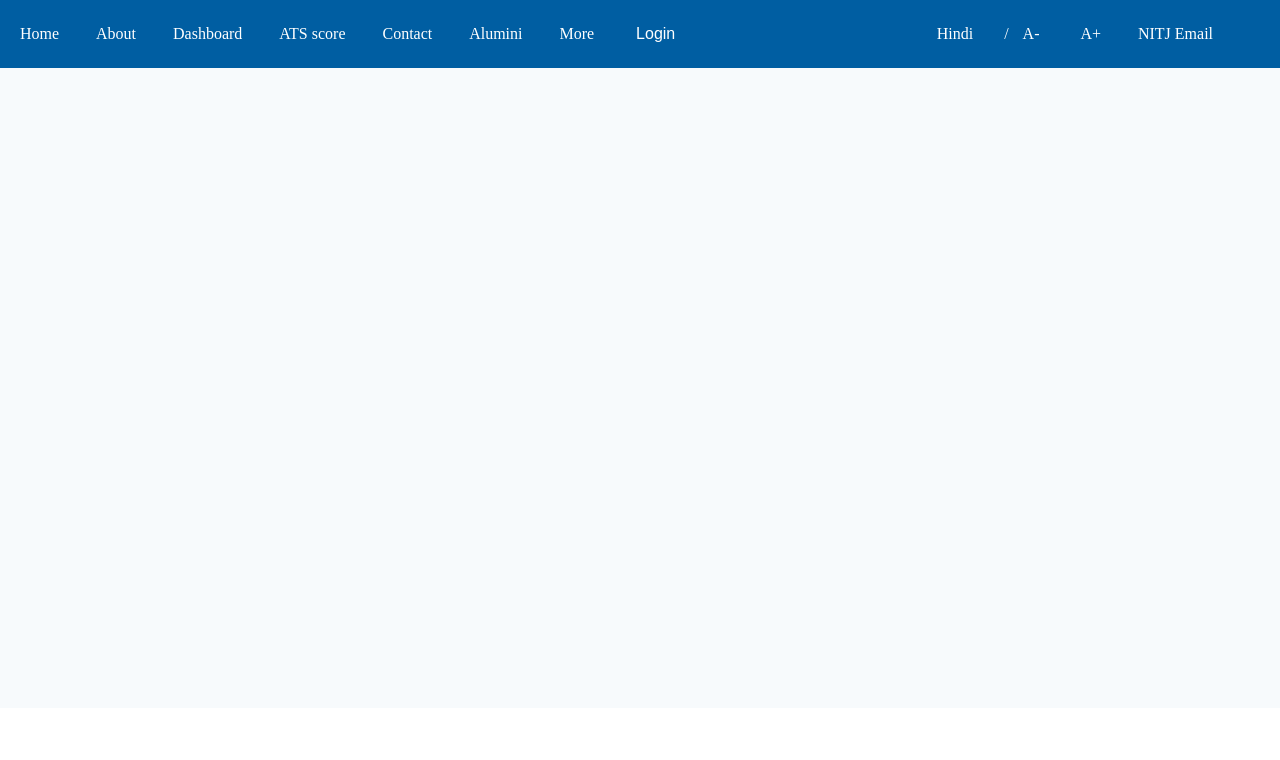
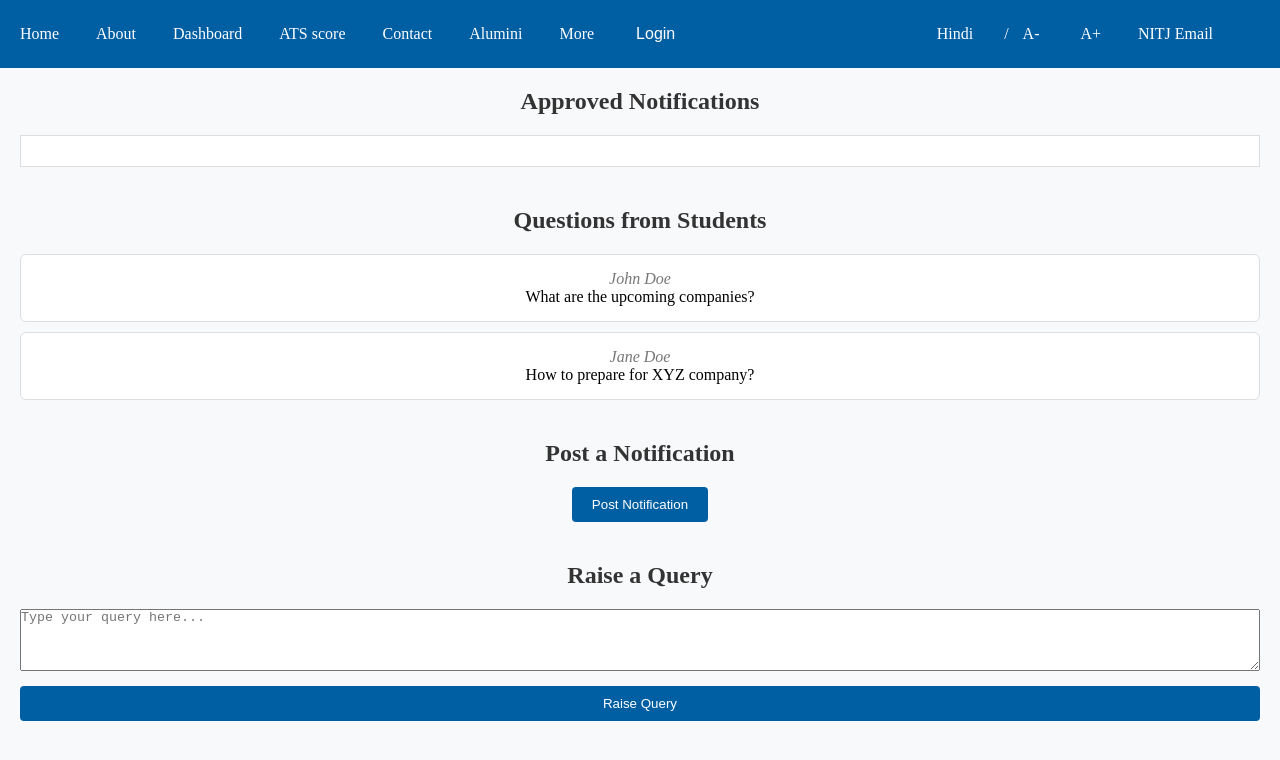
Before and after one commit to Isha-Nanda08/Minor, a React (Create React App) app in the folder career/: page /pr-ir-dashboard in a window 1280 px wide. Shown: the top 760 px of the page. Built offline with nearby package versions, Linux system fonts and the light colour scheme.

Commit message:
done a lot changes

```diff
--- a/career/src/components/Prboard.jsx
+++ b/career/src/components/Prboard.jsx
@@ -1,20 +1,35 @@
 import React, { useEffect } from 'react';
+import { useNavigate } from 'react-router-dom'; // Import useNavigate hook
 import AOS from 'aos';
 import 'aos/dist/aos.css';
 import '../styles/pr-irboard.css';
 
 const Prboard = () => {
+  const navigate = useNavigate(); // Initialize the navigate function
+
   useEffect(() => {
     AOS.init({ duration: 1000 });
   }, []);
 
+  const handleNavigation = (route) => {
+    navigate(route); // Navigate to the passed route
+  };
+
   return (
     <div className="choose" data-aos="fade-up">
       <div className="options">
-        <div className="pr" data-aos="fade-right">
+        <div
+          className="pr"
+          data-aos="fade-right"
+          onClick={() => handleNavigation('/pr-ir-dashboard')} // Navigate to PR dashboard on click
+        >
           Placement Representative
         </div>
-        <div className="ir" data-aos="fade-left">
+        <div
+          className="ir"
+          data-aos="fade-left"
+          onClick={() => handleNavigation('/pr-ir-dashboard')} // Navigate to IR dashboard on click
+        >
           Internship Representative
         </div>
       </div>
--- a/career/src/pages/PrSubmitNotification.jsx
+++ b/career/src/pages/PrSubmitNotification.jsx
@@ -1,7 +1,10 @@
 import React, { useState } from 'react';
+import { useNavigate } from 'react-router-dom'; // Import the useNavigate hook
 import '../styles/pr_submit_notification.css'; // CSS for the form
 
 const PrSubmitNotification = () => {
+  const navigate = useNavigate(); // Initialize the navigation hook
+
   // State to handle notification inputs
   const [newNotification, setNewNotification] = useState({
     name: '',
@@ -28,7 +31,12 @@ const PrSubmitNotification = () => {
 
     // Clear the form after submission
     setNewNotification({ name: '', branch: '', desc: '' });
+
+    // Show alert for submission success
     alert('Notification submitted to the waiting list for approval!');
+
+    // Navigate to the admin approval page
+    navigate('/placement-cell-approval');
   };
 
   return (
--- a/career/src/pages/login.jsx
+++ b/career/src/pages/login.jsx
@@ -12,7 +12,7 @@ const LoginStudent = () => {
     // Here you can handle login logic for IR or PR
     if (username === 'admin' && password === 'password123') {
       alert('Login successful as IR/PR');
-      navigate('/pr-ir-dashboard'); // Navigate to the PR board or any desired route
+      navigate('/pr-ir'); // Navigate to the PR board or any desired route
     } else {
       alert('Invalid credentials');
     }
--- a/career/src/pages/pr_irdash.jsx
+++ b/career/src/pages/pr_irdash.jsx
@@ -1,26 +1,66 @@
 import React, { useState, useEffect } from 'react';
+import AOS from 'aos';
+import 'aos/dist/aos.css';
 import '../styles/pr_irdash.css';
 
 const PrIrDash = () => {
   const [approvedNotifications, setApprovedNotifications] = useState([]);
+  const [studentQuestions, setStudentQuestions] = useState([]); // Dummy student questions data
 
   useEffect(() => {
+    AOS.init({ duration: 1000 });
+
     const approvedList = JSON.parse(localStorage.getItem('approvedList')) || [];
     setApprovedNotifications(approvedList);
+
+    // Example of student questions
+    const questions = [
+      { question: 'What are the upcoming companies?', student: 'John Doe' },
+      { question: 'How to prepare for XYZ company?', student: 'Jane Doe' },
+    ];
+    setStudentQuestions(questions);
   }, []);
 
   return (
     <div className="dashboard">
-      <div className="notify-container">
-        <div className="notifications">
-          {approvedNotifications.map((info, index) => (
-            <div key={index} className="info">
-              <div className="desc">{info.desc}</div>
-              <div className="pr-name">{info.name}</div>
-              <div className="branch">{info.branch}</div>
+      <div className="section" data-aos="fade-up">
+        <h2>Approved Notifications</h2>
+        <div className="horizontal-scroll-container">
+          <div className="scroll-content">
+            {approvedNotifications.map((info, index) => (
+              <div key={index} className="info" data-aos="fade-right">
+                <div className="desc">{info.desc}</div>
+                <div className="pr-name">{info.name}</div>
+                <div className="branch">{info.branch}</div>
+              </div>
+            ))}
+          </div>
+        </div>
+      </div>
+
+      <div className="section" data-aos="fade-left">
+        <h2>Questions from Students</h2>
+        <div className="questions-container">
+          {studentQuestions.map((question, index) => (
+            <div key={index} className="question" data-aos="fade-up">
+              <div className="student-name">{question.student}</div>
+              <div className="student-question">{question.question}</div>
             </div>
           ))}
         </div>
+      </div>
+
+      <div className="section" data-aos="fade-up">
+        <h2>Post a Notification</h2>
+        <button onClick={() => window.location.href = '/pr-submit-notification'} className="post-notification-btn" data-aos="zoom-in">Post Notification</button>
+      </div>
+
+      <div className="section" data-aos="fade-up">
+        <h2>Raise a Query</h2>
+        <form className="query-form">
+          <textarea placeholder="Type your query here..." rows="4"></textarea>
+          <button type="submit" className="raise-query-btn">Raise Query</button>
+        </form>
       </div>
     </div>
   );
--- a/career/src/styles/header.css
+++ b/career/src/styles/header.css
@@ -200,7 +200,7 @@
     margin-top: 100px;
     display: flex;
     justify-content: last baseline;
-    background-color: #f8f8f8;
+    background-color: #f8f8f803;
 }
 
 .info-card {
--- a/career/src/styles/pr_irdash.css
+++ b/career/src/styles/pr_irdash.css
@@ -1,112 +1,146 @@
-.notify-container {
-    display: flex;
-    justify-content: center;
-    align-items: center;
-    height: 80vh;
-    overflow: hidden;
-    background-color: #f7fafc;
+.dashboard {
+  padding: 20px;
+  background-color: #f8f9fa;
 }
 
-.notifications {
-    display: flex;
-    flex-wrap: nowrap;
-    animation: scroll 20s linear infinite;
+.section {
+  margin-bottom: 40px;
 }
 
-.info {
-    background-color: #b5b9c07b;
-    color: rgb(3, 3, 3);
-    padding: 30px;
-    margin-right: 20px;
-    border-radius: 12px;
-    box-shadow: 0px 4px 15px rgba(0, 0, 0, 0.2);
-    font-size: 20px;
-    text-align: center;
-    min-width: 250px;
-    flex-shrink: 0;
-    border: 2px solid #243670;
+h2 {
+  font-size: 24px;
+  color: #333;
+  margin-bottom: 20px;
 }
 
-.pr-name {
-    margin-top:80px;
-    font-size: 14px;
-    font-weight: bold;
-    margin-bottom: 10px;
-    text-align: right;
+.horizontal-scroll-container {
+  width: 100%;
+  overflow: hidden; /* Hide overflowing content */
+  background-color: #fff;
+  border: 1px solid #ddd;
+  padding: 15px 0;
 }
 
-.branch {
-    font-size: 18px;
-    margin-bottom: 8px;
-    text-align: right;
+.scroll-content {
+  display: flex;
+  gap: 20px; /* Space between notifications */
+  animation: scroll 20s linear infinite; /* Animation to scroll horizontally */
 }
 
-.desc {
-    font-size: 26px;
-    color: #0f0f0f;
-}
-
-/* Infinite scrolling animation */
 @keyframes scroll {
   0% {
-        transform: translateX(0);
+    transform: translateX(100%);
   }
   100% {
     transform: translateX(-100%);
   }
 }
-.notification-form {
-    margin-top: 20px;
-    background-color: #edf2f7;
-    padding: 20px;
-    border-radius: 12px;
-    box-shadow: 0px 4px 10px rgba(0, 0, 0, 0.1);
+
+.info {
+  min-width: 200px; /* Set a fixed width for each notification */
+  background-color: white;
+  padding: 15px;
+  border: 1px solid #ddd;
+  border-radius: 5px;
+  box-shadow: 0 2px 5px rgba(0, 0, 0, 0.1);
 }
 
-  .notification-form h3 {
-    margin-bottom: 15px;
-    color: #2d3748;
-    font-size: 20px;
+.info .desc {
+  font-size: 16px;
+  color: #555;
 }
 
-  .notification-form form {
-    display: flex;
-    flex-direction: column;
-    gap: 10px;
-  }
-
-  .notification-form input {
-    padding: 10px;
-    border-radius: 8px;
-    border: 1px solid #cbd5e0;
-    font-size: 16px;
-    outline: none;
-  }
-
-  .notification-form input:focus {
-    border-color: #4a5568;
-  }
-
-  .notification-form button {
-    padding: 10px;
-    background-color: #4a5568;
-    color: white;
-    border: none;
-    border-radius: 8px;
-    cursor: pointer;
-    font-size: 16px;
-    transition: background-color 0.3s;
-  }
-
-  .notification-form button:hover {
-    background-color: #2d3748;
+.info .pr-name, .info .branch {
+  font-size: 14px;
+  color: #888;
+  margin-top: 10px;
 }
 
 
+.student-questions, .post-notification, .raise-query {
+  width: 80%;
+  margin-bottom: 20px;
+  padding: 20px;
+  background-color: #f1f3f4;
+  border-radius: 8px;
+  box-shadow: 0 2px 10px rgba(0, 0, 0, 0.1);
+}
 
+.student-questions h2, .post-notification h2, .raise-query h2 {
+  margin-bottom: 15px;
+  font-size: 1.4em;
+  color: #007bff;
+}
+
+.question {
+  background-color: #ffffff;
+  padding: 15px;
+  border-radius: 6px;
+  margin-bottom: 10px;
+  border: 1px solid #ddd;
+}
+
+.question-text {
+  font-weight: bold;
+  color: #333;
+}
+
+.student-name {
+  font-style: italic;
+  color: #777;
+}
+
+.post-notification button {
+  padding: 10px 20px;
+  background-color: #007bff;
+  color: white;
+  border: none;
+  border-radius: 5px;
+  cursor: pointer;
+  font-size: 1em;
+}
+
+.post-notification button:hover {
+  background-color: #0056b3;
+}
+
+.raise-query form {
+  display: flex;
+  flex-direction: column;
+}
+
+.raise-query textarea {
+  padding: 10px;
+  margin-bottom: 10px;
+  border: 1px solid #ddd;
+  border-radius: 6px;
+  width: 100%;
+  height: 100px;
+  font-size: 1em;
+  resize: none;
+}
+
+.raise-query button {
+  padding: 10px 20px;
+  background-color: #28a745;
+  color: white;
+  border: none;
+  border-radius: 5px;
+  cursor: pointer;
+  font-size: 1em;
+}
+
+.raise-query button:hover {
+  background-color: #218838;
+}
+
+/* Responsive Styling */
 @media (max-width: 768px) {
-    .notifications {
-      flex-direction: column;
-      align-items: center;
+  .dashboard {
+    padding: 10px;
+  }
+
+  .notify-container, .student-questions, .post-notification, .raise-query {
+    width: 100%;
   }
 }
```
Also changed, not shown: career/src/components/Header.jsx (+10 -9 lines). Lines whose indentation alone changed are shown as unchanged.
